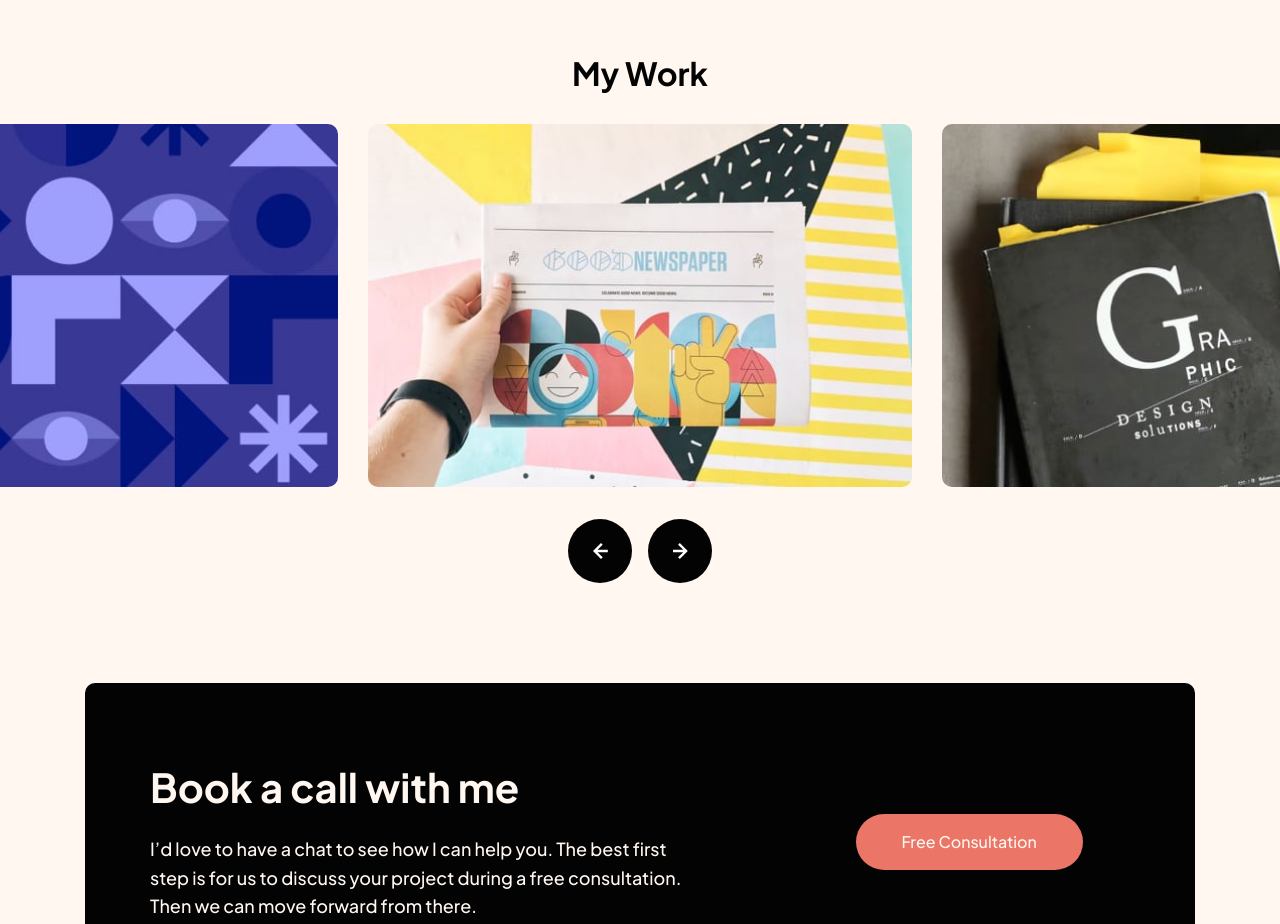
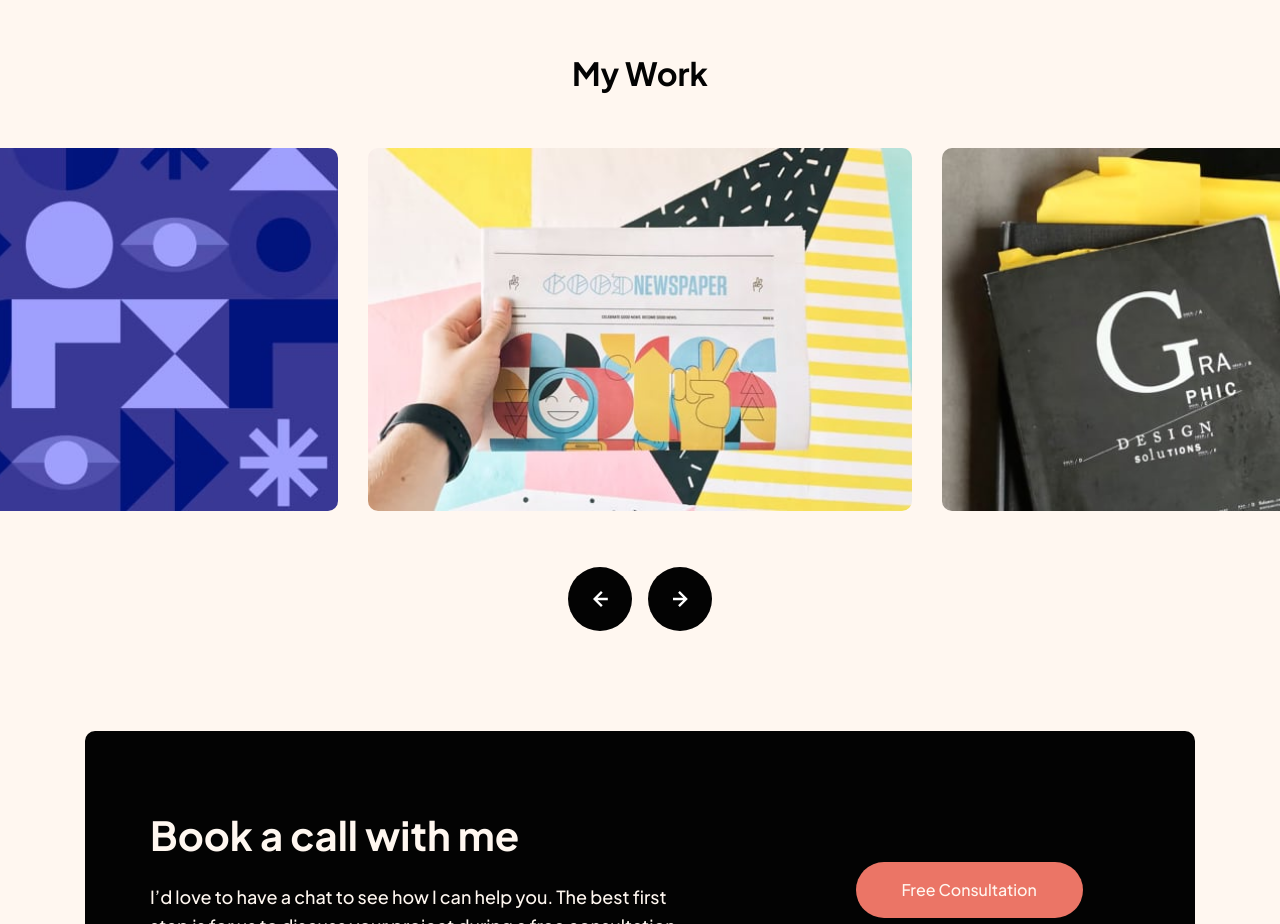
Before and after one commit to crsimpson5/single-page-design-portfolio, a website: page index.html in a window 1280 px wide. Shown: the part 1380-2304 px from the top of the page. Drawn offline with nearby package versions, Linux system fonts and the light colour scheme.

Commit message:
Update spacing

```diff
--- a/scss/main.scss
+++ b/scss/main.scss
@@ -23,7 +23,6 @@ body {
   line-height: 1.6;
 
   @media only screen and (min-width: 45em) {
-    text-align: left;
     font-size: 1.125rem;
   }
 }
@@ -150,6 +149,10 @@ body {
 
   * {
     --flow-spacing: 2rem;
+
+    @media only screen and (min-width: 45em) {
+      --flow-spacing: 3.5rem;
+    }
   }
 }
 
```
Also changed, not shown: css/styles.css, 1 other file.
